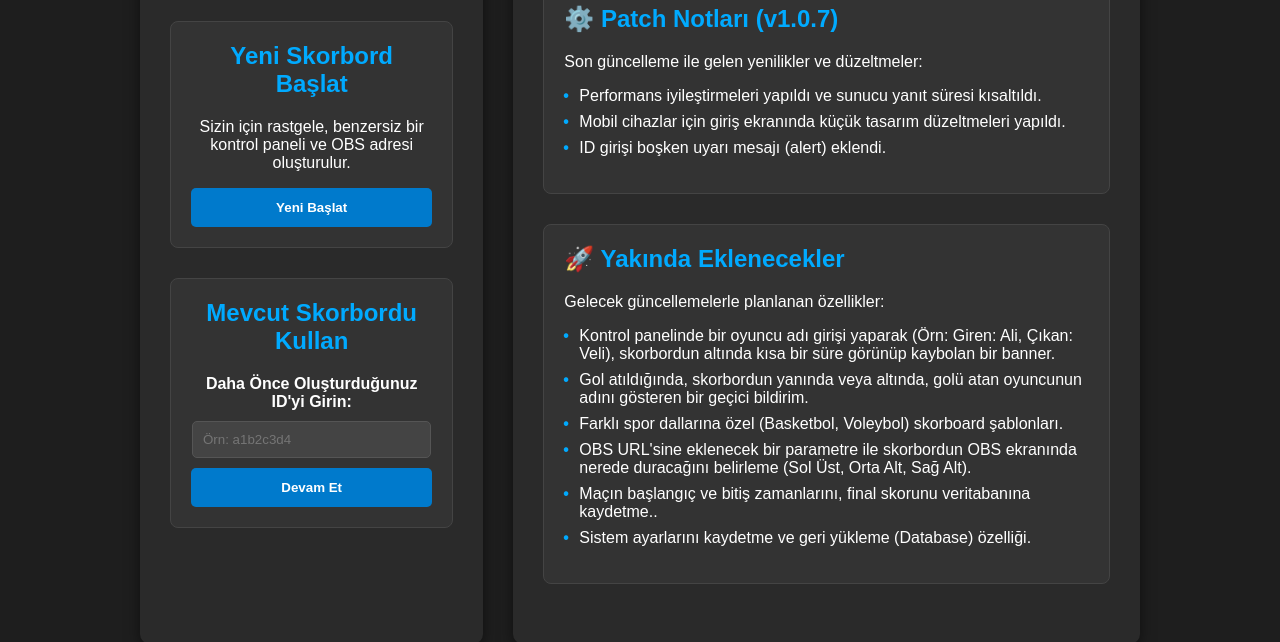
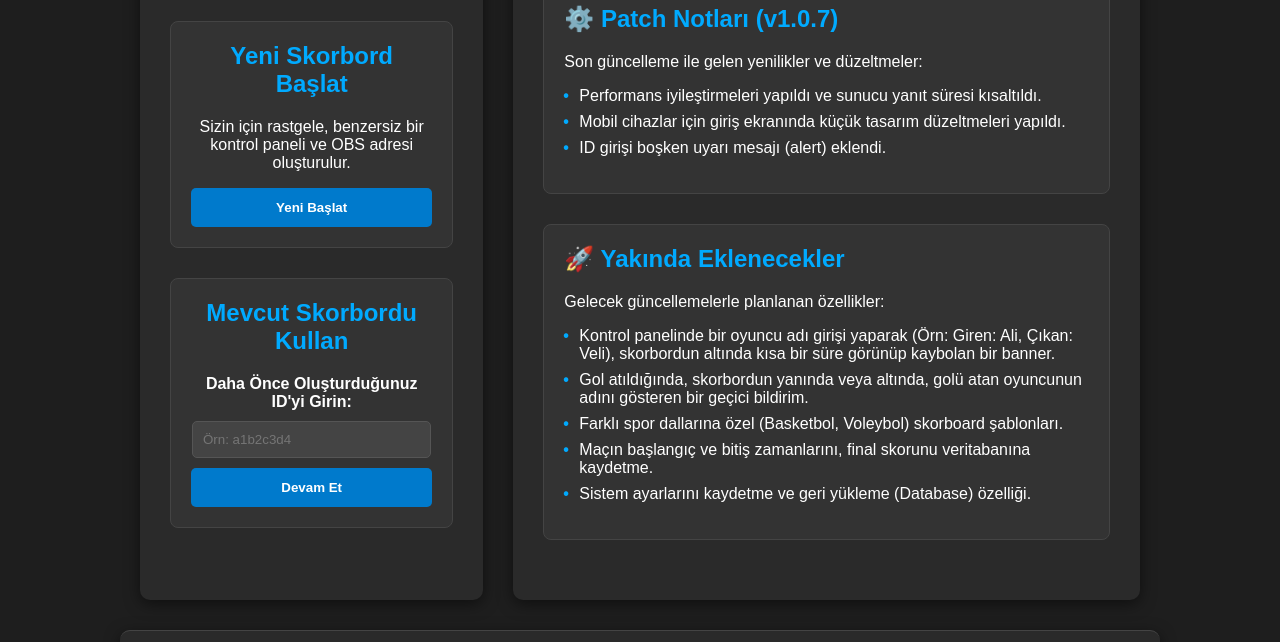
Before and after one commit to tenshoedits/Soccer_Scoreboard_by_TrooXie, a website: page public/index.html in a window 1280 px wide. Shown: the part 196-838 px from the top of the page. Drawn offline with Linux system fonts and the light colour scheme.

Commit message:
Update index.html

```diff
--- a/public/index.html
+++ b/public/index.html
@@ -204,8 +204,7 @@
                     <li>Kontrol panelinde bir oyuncu adı girişi yaparak (Örn: Giren: Ali, Çıkan: Veli), skorbordun altında kısa bir süre görünüp kaybolan bir banner.</li>
                     <li>Gol atıldığında, skorbordun yanında veya altında, golü atan oyuncunun adını gösteren bir geçici bildirim.</li>
                     <li>Farklı spor dallarına özel (Basketbol, Voleybol) skorboard şablonları.</li>
-                    <li>OBS URL'sine eklenecek bir parametre ile skorbordun OBS ekranında nerede duracağını belirleme (Sol Üst, Orta Alt, Sağ Alt).</li>
-                    <li>Maçın başlangıç ve bitiş zamanlarını, final skorunu veritabanına kaydetme..</li>
+                    <li>Maçın başlangıç ve bitiş zamanlarını, final skorunu veritabanına kaydetme.</li>
                     <li>Sistem ayarlarını kaydetme ve geri yükleme (Database) özelliği.</li>
                 </ul>
             </div>
```
